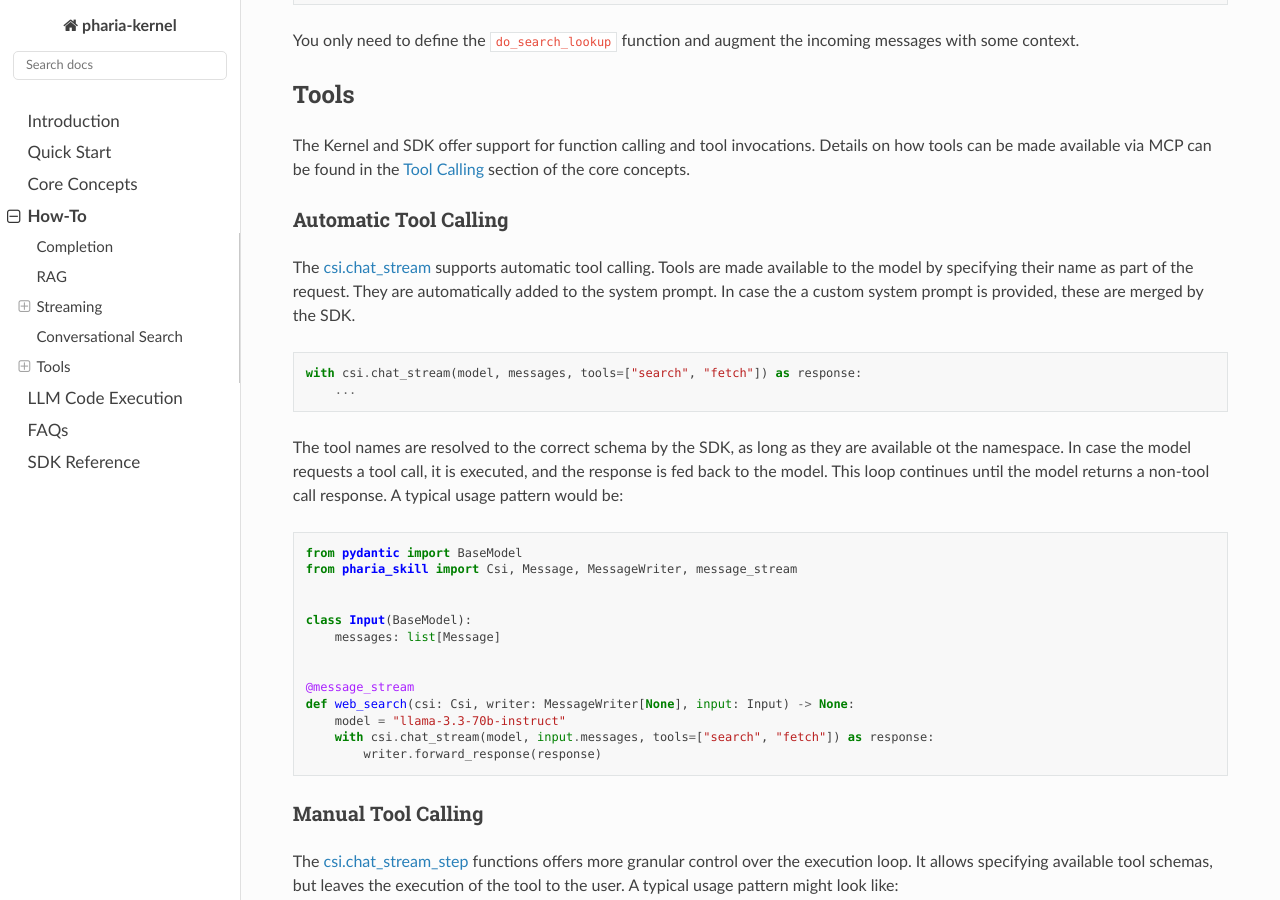
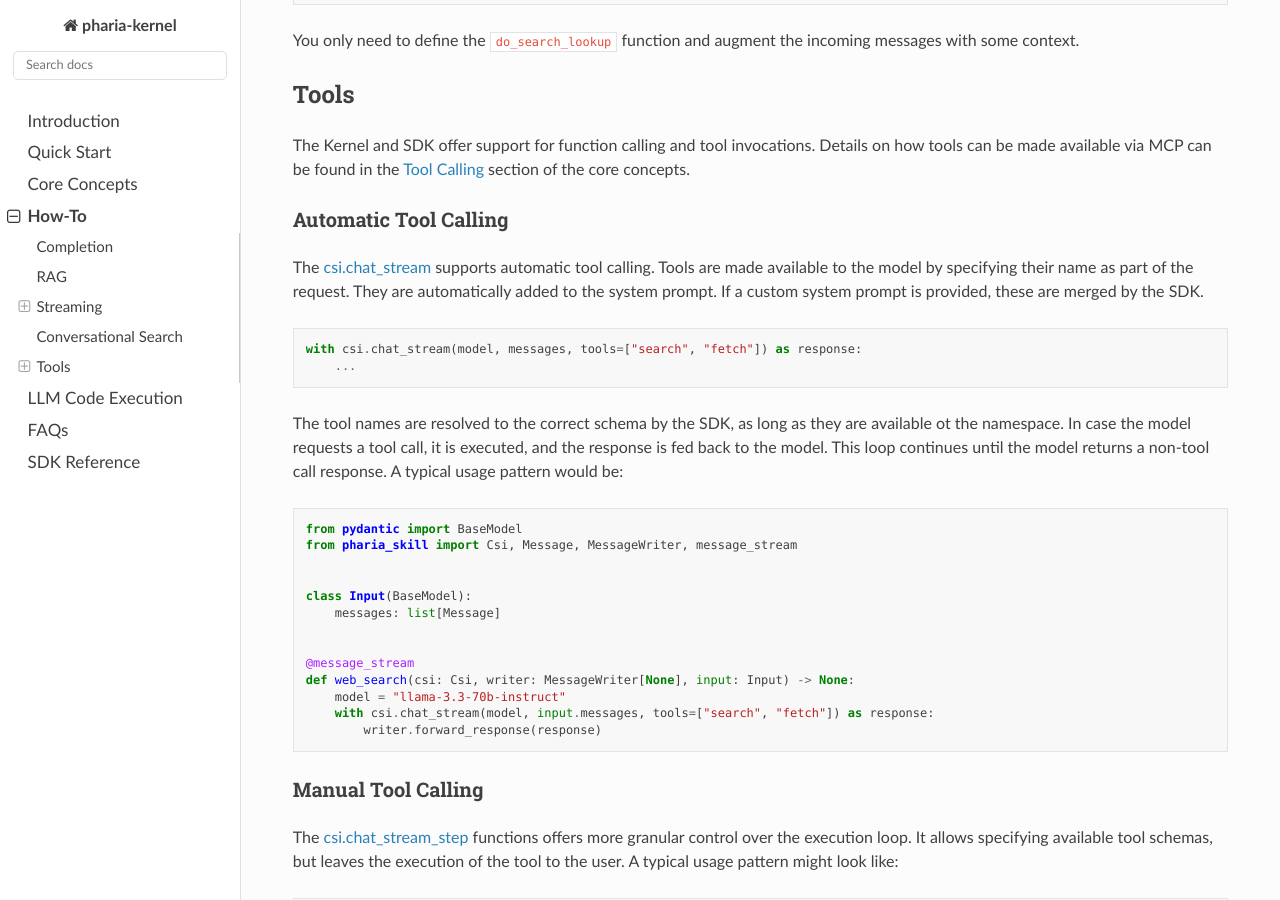
Before and after one commit to Aleph-Alpha/pharia-kernel-sdk-py, a Sphinx documentation site: the page built from docs/source/04-how_to.md, in a window 1280 px wide and 900 px high, scrolled down 2916 px. Built offline with Sphinx 7.4.7 and the Read the Docs theme 3.1.0, drawn with Linux system fonts in a browser that asks for light colours.

Commit message:
docs: fix typos

````diff
--- a/docs/source/04-how_to.md
+++ b/docs/source/04-how_to.md
@@ -155,7 +155,7 @@ Details on how tools can be made available via MCP can be found in the [Tool Cal
 
 The [csi.chat_stream](https://pharia-skill.readthedocs.io/en/latest/references.html#pharia_skill.Csi.chat_stream) supports automatic tool calling.
 Tools are made available to the model by specifying their name as part of the request.
-They are automatically added to the system prompt. In case the a custom system prompt is provided, these are merged by the SDK.
+They are automatically added to the system prompt. If a custom system prompt is provided, these are merged by the SDK.
 
 ```python
 with csi.chat_stream(model, messages, tools=["search", "fetch"]) as response:
````
Also changed, not shown: 1 other file.
